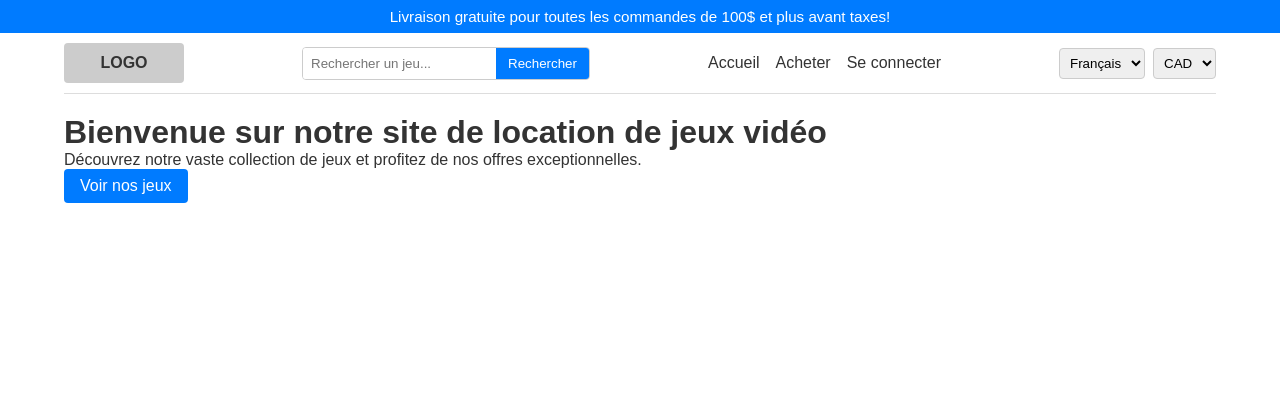
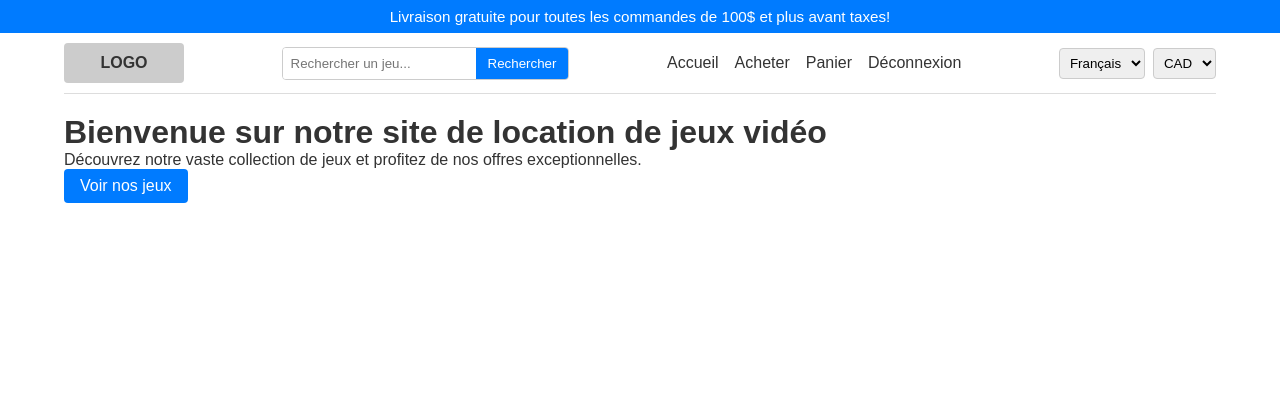
Before and after one commit to AllenMercier/GLO-2005, a Flask app: page / in a window 1280 px wide. Shown: the top 420 px of the page. Run offline with Flask 3, Linux system fonts and the light colour scheme; the visitor is signed in with stand-in values (Sample User, id 1).

Commit message:
page panier

```diff
--- a/flaskProjet/app.py
+++ b/flaskProjet/app.py
@@ -128,6 +128,132 @@ def register():
 
     return render_template("Inscription.html")
 
+@app.route('/ajouter_au_panier', methods=["POST"])
+def ajouter_au_panier():
+    if "user_email" not in session:
+        flash("Vous devez être connecté.", "error")
+        return redirect(url_for("login"))
+
+    try:
+        id_jeu = str(request.form.get("id_jeu"))
+        quantite = max(1, int(request.form.get("quantite", 1)))
+        action = request.form.get("action", "ajouter_panier")
+
+        cursor.execute("SELECT Nom, Quantite, Prix FROM Jeux WHERE id_jeu = %s", (id_jeu,))
+        jeu = cursor.fetchone()
+
+        if not jeu:
+            flash("Jeu non trouvé.", "error")
+            return redirect(url_for("acheter"))
+
+        if quantite > jeu["Quantite"]:
+            flash("Stock insuffisant.", "error")
+            return redirect(url_for("acheter", id_jeu=id_jeu))
+
+        if action == "ajouter_panier":
+            if "panier" not in session:
+                session["panier"] = {}
+
+            session["panier"][id_jeu] = session["panier"].get(id_jeu, 0) + quantite
+            session.modified = True
+
+            flash(f"{quantite} {jeu['Nom']} ajouté(s) au panier", "success")
+            return redirect(url_for("panier"))
+
+
+    except ValueError:
+        flash("Données invalides", "error")
+        return redirect(url_for("acheter"))
+    except Exception as e:
+        app.logger.error(f"Erreur panier: {str(e)}")
+        flash("Erreur technique", "error")
+        return redirect(url_for("acheter"))
+
+@app.route('/panier')
+def panier():
+    if "user_email" not in session:
+        return redirect(url_for("login"))
+
+    panier = session.get("panier", {})
+    app.logger.info(f"DEBUG - Panier session: {panier}")
+
+    try:
+        if panier:
+            ids = tuple(int(id) for id in panier.keys())
+            cursor.execute("""
+                SELECT id_jeu, Nom, Prix, Quantite
+                FROM Jeux
+                WHERE id_jeu IN %s
+            """, (ids,))
+
+            jeux = {str(jeu["id_jeu"]): jeu for jeu in cursor.fetchall()}
+
+            articles = [
+                {
+                    "id_jeu": id_jeu,
+                    "Nom": jeux[id_jeu]["Nom"],
+                    "Prix": jeux[id_jeu]["Prix"],
+                    "quantite_panier": quantite,
+                    "sous_total": quantite * jeux[id_jeu]["Prix"]
+                }
+                for id_jeu, quantite in panier.items()
+                if id_jeu in jeux
+            ]
+
+            total = sum(art["sous_total"] for art in articles)
+        else:
+            articles = []
+            total = 0
+
+        return render_template("panier.html",
+                               articles=articles,
+                               total_panier=total)
+
+    except Exception as e:
+        app.logger.error(f"Erreur panier: {str(e)}")
+        return render_template("panier.html", articles=[], total_panier=0)
+
+@app.route('/supprimer_du_panier/<id>', methods=["POST"])
+def supprimer_du_panier(id):
+    panier = session.get("panier", {})
+
+    if id in panier:
+        del panier[id]
+        session["panier"] = panier
+        session.modified = True
+        flash("Article supprimé du panier.", "success")
+    else:
+        flash("Article introuvable dans le panier.", "error")
+
+    return redirect(url_for("panier"))
+
+@app.route('/paiement', methods=["GET", "POST"])
+def paiement():
+    if "user_email" not in session:
+        flash("Vous devez être connecté pour effectuer un paiement.", "error")
+        return redirect(url_for("login"))
+
+    if request.method == "POST":
+        panier = session.get("panier", {})
+        for id_jeu, quantite in panier.items():
+            cursor.execute("SELECT Quantite FROM Jeux WHERE id = %s", (id_jeu,))
+            jeu = cursor.fetchone()
+            if not jeu or quantite > jeu["Quantite"]:
+                flash("Stock insuffisant pour un ou plusieurs articles.", "error")
+                return redirect(url_for("panier"))
+
+            cursor.execute(
+                "UPDATE Jeux SET Quantite = Quantite - %s WHERE id = %s",
+                (quantite, id_jeu)
+            )
+
+        session.pop("panier", None)
+        conn.commit()
+        flash("Paiement effectué avec succès !", "success")
+        return redirect(url_for("acheter"))
+
+    return render_template("paiement.html")
+
 @app.route('/logout')
 def logout():
     session.clear()
--- a/flaskProjet/templates/base.html
+++ b/flaskProjet/templates/base.html
@@ -6,12 +6,10 @@
     <link rel="stylesheet" text="text/css" href="/static/styles.css">
 </head>
 <body>
-    <!-- Bandeau promotionnel -->
     <div class="promo-banner">
     <p>Livraison gratuite pour toutes les commandes de 100$ et plus avant taxes!</p>
     </div>
 
-    <!-- En-tête commun -->
     <header>
     <div class="header-content">
         <div class="logo">LOGO</div>
@@ -20,11 +18,17 @@
         <button>Rechercher</button>
         </div>
         <nav>
-        <ul>
-            <li><a href="{{ url_for('main') }}">Accueil</a></li>
-            <li><a href="{{ url_for('acheter') }}">Acheter</a></li>
-            <li><a href="{{ url_for('login') }}">Se connecter</a></li>
-        </ul>
+            <ul>
+                <li><a href="{{ url_for('main') }}">Accueil</a></li>
+                <li><a href="{{ url_for('acheter') }}">Acheter</a></li>
+                {% if session.user_email %}
+                    <li><a href="{{ url_for('panier') }}">Panier</a></li>
+                    <li><a href="{{ url_for('logout') }}">Déconnexion</a></li>
+                {% else %}
+                    <li><a href="{{ url_for('login') }}">Se connecter</a></li>
+                    <li><a href="{{ url_for('register') }}">Inscription</a></li>
+                {% endif %}
+            </ul>
         </nav>
         <div class="lang-currency">
         <select>
--- a/flaskProjet/templates/login.html
+++ b/flaskProjet/templates/login.html
@@ -72,7 +72,6 @@
     <div class="login-container">
         <h2>Connexion</h2>
 
-        <!-- Affichage des messages flash -->
         {% with messages = get_flashed_messages(with_categories=true) %}
           {% if messages %}
             {% for category, message in messages %}
@@ -81,7 +80,6 @@
           {% endif %}
         {% endwith %}
 
-        <!-- Affichage de l'erreur, le cas échéant -->
         {% if error %}
             <div class="error">{{ error }}</div>
         {% endif %}
@@ -97,6 +95,9 @@
             </div>
             <button type="submit">Se connecter</button>
         </form>
+        <p class="signup-link">
+            Pas encore inscrit ? <a href="{{ url_for('register') }}">Créer un compte</a>
+        </p>
     </div>
 </body>
 </html>
```
Also changed, not shown: Data.py (+27 -0 lines), flaskProjet/templates/acheter_liste.html (+10 -1 lines), flaskProjet/templates/panier.html (added, +41 -0 lines).
